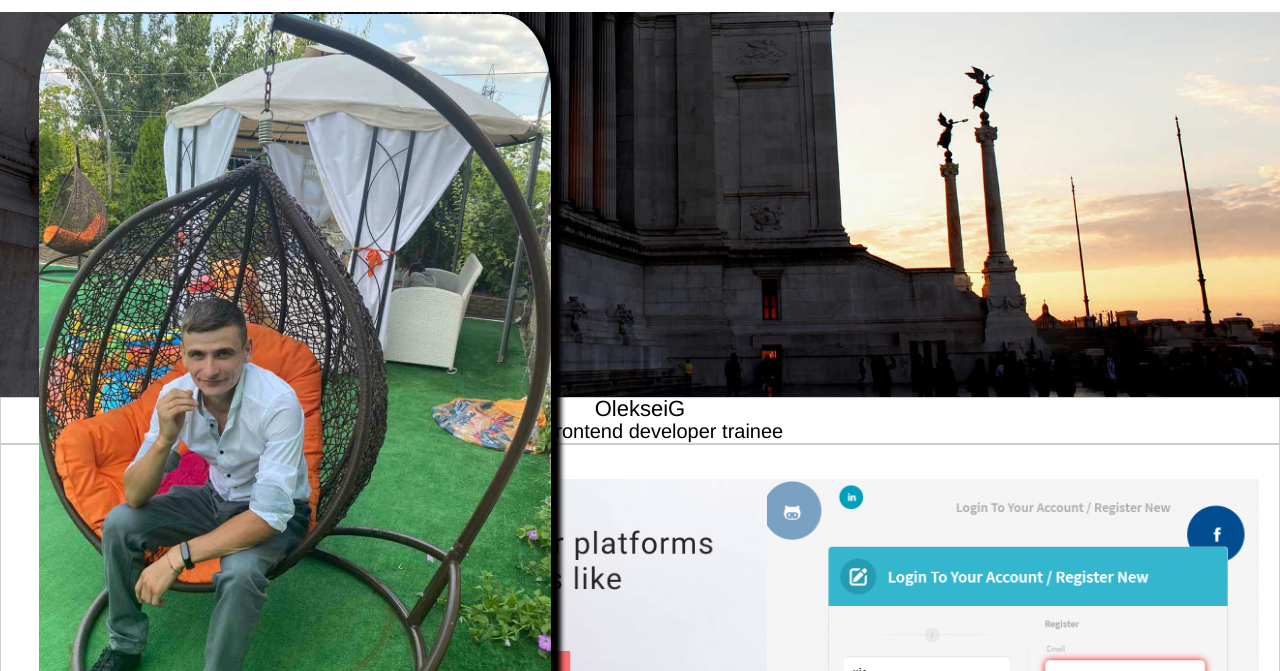
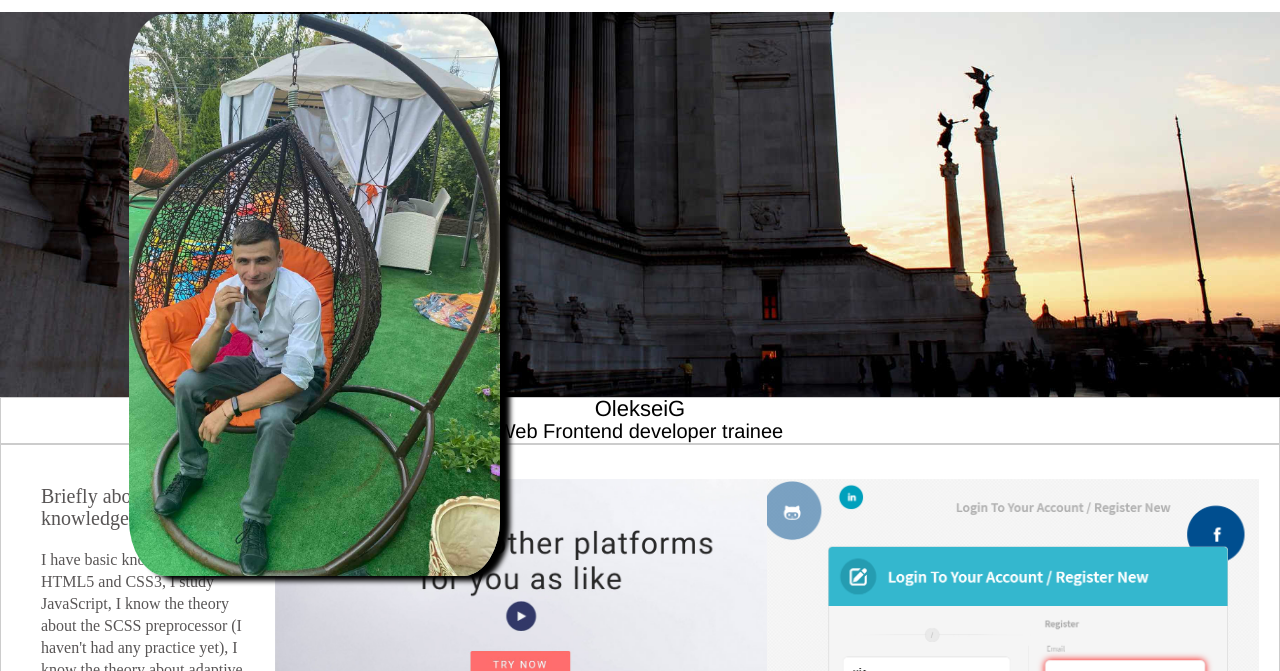
Before and after one commit to OleksejG/OleksejG.github.io, a plain HTML site: page index.html in a window 1280 px wide. In both pictures the pointer is over the picture 160 px from the left and 327 px from the top of the page. Shown: the part 129-800 px from the top of the page. Drawn offline with nearby package versions, Linux system fonts and the light colour scheme.

Commit message:
Update style.css

```diff
--- a/CSS/style.css
+++ b/CSS/style.css
@@ -118,7 +118,9 @@ height: auto;
 border-radius: 10%;
 box-shadow: 10px 5px 5px black; }
 .avatar:hover{
-	width: 40%;
+	width: 29%;
+	margin:-30% 0 0 10%;
+
 
 }
 .UserName{
```
